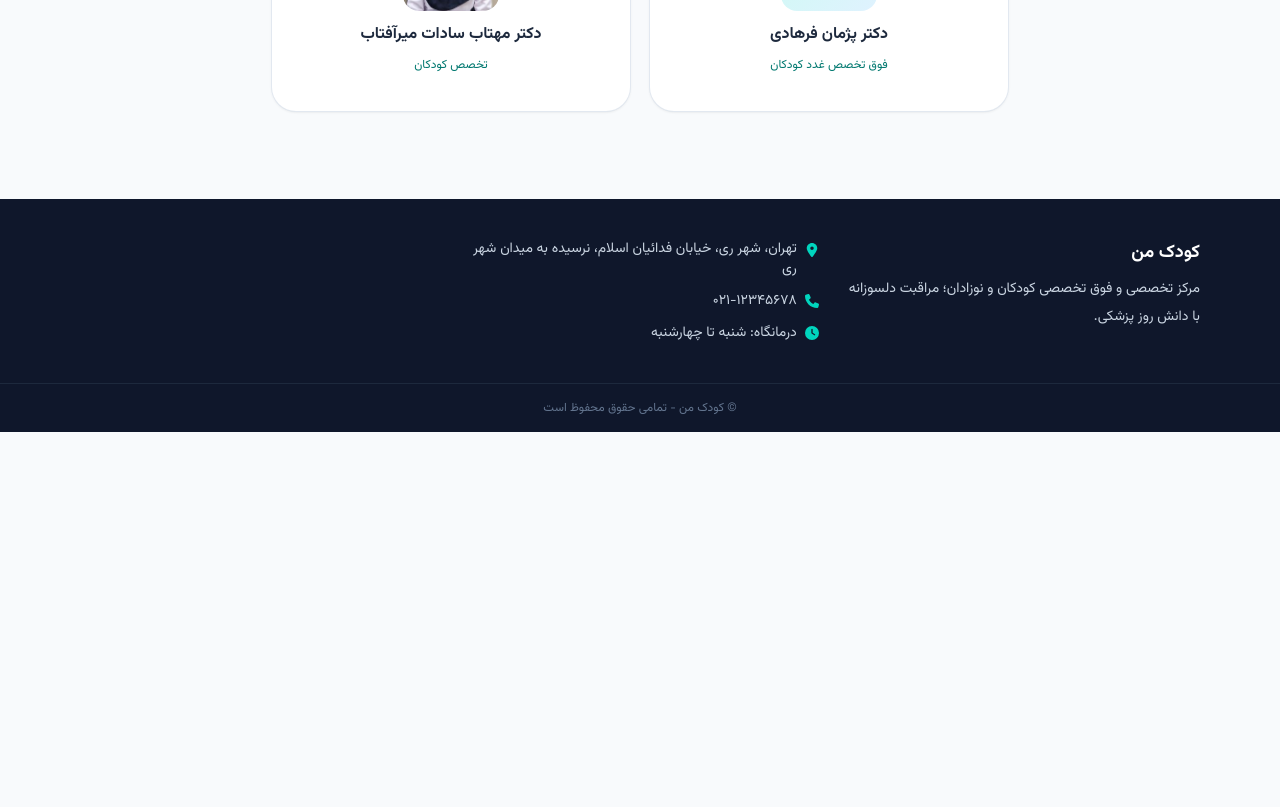
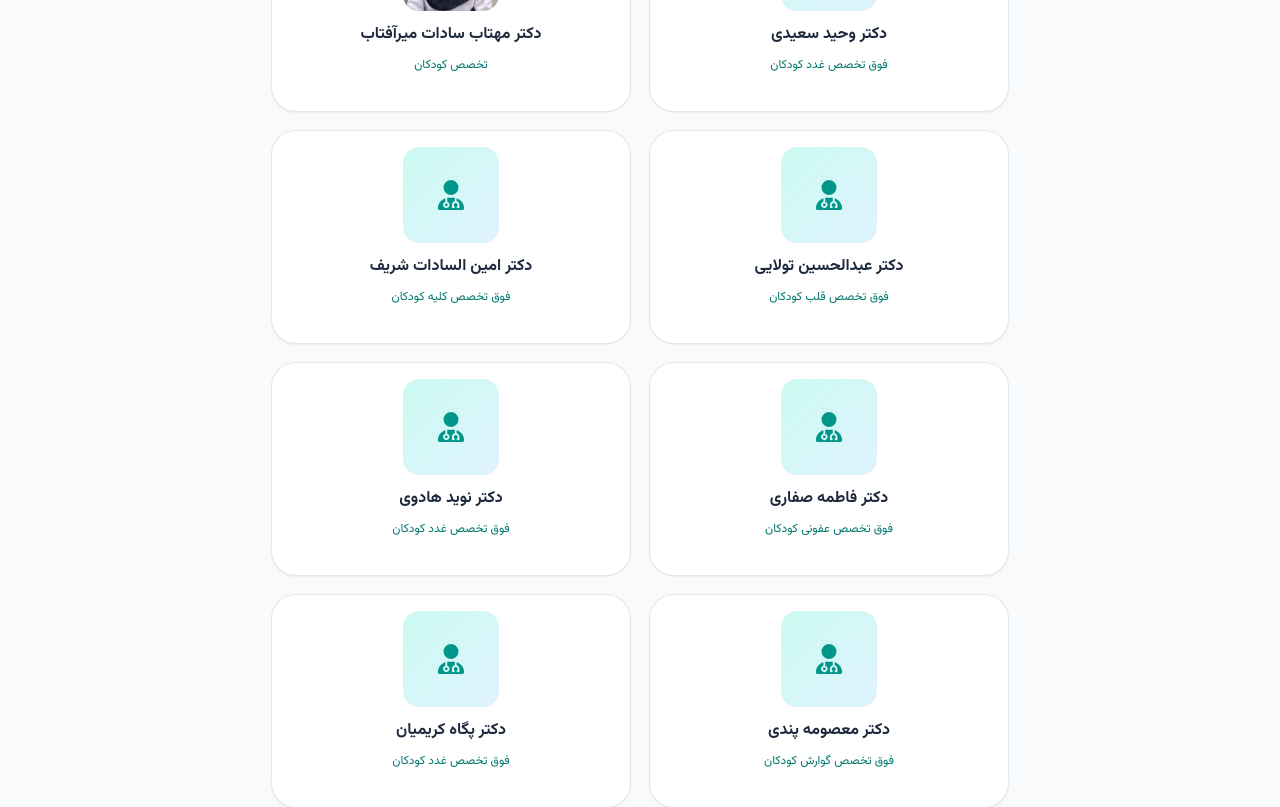
Before and after one commit to mohsenjamalpoor/kodak-man, a Next.js app: page /doctors in a window 1280 px wide. Shown: the part 1320-2127 px from the top of the page. Before the commit the page ends 1752 px from the top, so only its background shows below. Built offline with nearby package versions, Linux system fonts and the light colour scheme.

Commit message:
fix the doctor

```diff
--- a/src/data/doctors.js
+++ b/src/data/doctors.js
@@ -23,9 +23,8 @@ export const doctors = [
     bio: "مسئول بخش مراقبت‌های ویژه نوزادان با تمرکز بر نوزادان نارس و حمایت تنفسی.",
     education: ["دکترای پزشکی عمومی", "تخصص کودکان", "فلوشیپ نوزادان"],
     schedule: {
-      یکشنبه: "۰۸:۰۰ - ۱۲:۰۰",
+      شنبه: "۰۸:۰۰ - ۱۲:۰۰",
       دوشنبه: "۰۸:۰۰ - ۱۲:۰۰",
-      سه‌شنبه: "۰۸:۰۰ - ۱۲:۰۰",
     },
   },
   {
@@ -54,52 +53,51 @@ export const doctors = [
   },
   {
     id: 5,
-    name: "دکتر حسین موسوی",
-    specialty: "فوق تخصص مغز و اعصاب کودکان",
+    name: "دکتر محمد راد گودرزی",
+    specialty: "فوق تخصص قلب کودکان",
     image: null,
     bio: "درمان صرع، تأخیر تکاملی و اختلالات عصبی-عضلانی در کودکان.",
     education: ["دکترای پزشکی عمومی", "تخصص کودکان", "فلوشیپ نورولوژی کودکان"],
-    schedule: { شنبه: "۱۴:۰۰ - ۱۸:۰۰", چهارشنبه: "۱۴:۰۰ - ۱۸:۰۰" },
+    schedule: { دوشنبه: "۰۸:۰۰ - ۱۲:۰۰" },
   },
   {
     id: 6,
-    name: "دکتر نرگس صادقی",
+    name: "دکتر سمانه وحدت نیا ",
     specialty: "فوق تخصص گوارش کودکان",
     image: null,
     bio: "بررسی دردهای شکمی، رفلاکس، آلرژی‌های غذایی و مشکلات تغذیه‌ای کودکان.",
     education: ["دکترای پزشکی عمومی", "تخصص کودکان", "فلوشیپ گوارش کودکان"],
-    schedule: { دوشنبه: "۰۸:۰۰ - ۱۲:۰۰", چهارشنبه: "۱۶:۰۰ - ۱۹:۰۰" },
+    schedule: { شنبه: "۰۸:۰۰ - ۱۲:۰۰", چهارشنبه: "۱۶:۰۰ - ۱۹:۰۰" },
   },
   {
     id: 7,
-    name: "دکتر امیر حسینی",
+    name: "دکتر زهرا صدر",
     specialty: "فوق تخصص عفونی کودکان",
     image: null,
     bio: "تشخیص و درمان عفونت‌ها، تب‌های طول‌کشیده و مشاوره واکسن.",
     education: ["دکترای پزشکی عمومی", "تخصص کودکان", "فلوشیپ عفونی کودکان"],
     schedule: {
-      شنبه: "۱۶:۰۰ - ۱۹:۰۰",
       یکشنبه: "۰۸:۰۰ - ۱۲:۰۰",
-      چهارشنبه: "۰۹:۰۰ - ۱۲:۰۰",
+      سه‌شنبه: "۰۹:۰۰ - ۱۲:۰۰",
     },
   },
   {
     id: 8,
-    name: "دکتر لیلا نوری",
+    name: "دکتر صدیقه یوسف زادگان",
     specialty: "فوق تخصص ریه کودکان",
     image: null,
     bio: "آسم، سرفه‌های مزمن، اختلالات خواب و تنفس و اسپیرومتری کودکان.",
     education: ["دکترای پزشکی عمومی", "تخصص کودکان", "فلوشیپ ریه کودکان"],
-    schedule: { دوشنبه: "۱۴:۰۰ - ۱۸:۰۰", سه‌شنبه: "۰۸:۰۰ - ۱۲:۰۰" },
+    schedule: { شنبه: "۰۸:۰۰ - ۱۲:۰۰" },
   },
   {
     id: 9,
-    name: "دکتر پژمان فرهادی",
+    name: "دکتر وحید سعیدی",
     specialty: "فوق تخصص غدد کودکان",
     image: null,
     bio: "دیابت نوع ۱، اختلالات رشد، بلوغ و تیروئید کودکان.",
     education: ["دکترای پزشکی عمومی", "تخصص کودکان", "فلوشیپ غدد کودکان"],
-    schedule: { یکشنبه: "۱۶:۰۰ - ۱۹:۰۰", چهارشنبه: "۰۸:۰۰ - ۱۱:۰۰" },
+    schedule: { سه‌شنبه: "۰۸:۰۰ - ۱۱:۰۰" },
   },
   {
     id: 10,
@@ -114,6 +112,73 @@ export const doctors = [
       سه‌شنبه: "۰۸:۰۰ - ۱۲:۰۰",
     },
   },
+  {
+    id: 11,
+    name: "دکتر عبدالحسین تولایی",
+    specialty: "فوق تخصص قلب کودکان",
+    image: null,
+    bio: "آسم، سرفه‌های مزمن، اختلالات خواب و تنفس و اسپیرومتری کودکان.",
+    education: ["دکترای پزشکی عمومی", "تخصص کودکان", "فلوشیپ ریه کودکان"],
+    schedule: { شنبه: "۱۴:۰۰ - ۱۸:۰۰", چهارشنبه: "۰۸:۰۰ - ۱۲:۰۰" },
+  },
+  {
+    id: 12,
+    name: "دکتر امین السادات شریف",
+    specialty: "فوق تخصص کلیه کودکان",
+    image: null,
+    bio: "آسم، سرفه‌های مزمن، اختلالات خواب و تنفس و اسپیرومتری کودکان.",
+    education: ["دکترای پزشکی عمومی", "تخصص کودکان", "فلوشیپ ریه کودکان"],
+    schedule: { دوشنبه: "۰۸:۰۰ - ۱۲:۰۰", چهارشنبه: "۰۸:۰۰ - ۱۲:۰۰" },
+  },
+  {
+    id: 13,
+    name: "دکتر فاطمه صفاری",
+    specialty: "فوق تخصص عفونی کودکان",
+    image: null,
+    bio: "تشخیص و درمان عفونت‌ها، تب‌های طول‌کشیده و مشاوره واکسن.",
+    education: ["دکترای پزشکی عمومی", "تخصص کودکان", "فلوشیپ عفونی کودکان"],
+    schedule: {
+      دوشنبه: "۰۹:۰۰ - ۱۲:۰۰",
+    },
+  },
+  {
+    id: 14,
+    name: "دکتر نوید هادوی",
+    specialty: "فوق تخصص غدد کودکان",
+    image: null,
+    bio: "دیابت نوع ۱، اختلالات رشد، بلوغ و تیروئید کودکان.",
+    education: ["دکترای پزشکی عمومی", "تخصص کودکان", "فلوشیپ غدد کودکان"],
+    schedule: { دوشنبه: "۰۸:۰۰ - ۱۱:۰۰" },
+  },
+  {
+    id: 15,
+    name: "دکتر معصومه پندی",
+    specialty: "فوق تخصص گوارش کودکان",
+    image: null,
+    bio: "بررسی دردهای شکمی، رفلاکس، آلرژی‌های غذایی و مشکلات تغذیه‌ای کودکان.",
+    education: ["دکترای پزشکی عمومی", "تخصص کودکان", "فلوشیپ گوارش کودکان"],
+    schedule: { یکشنبه: "۰۸:۰۰ - ۱۲:۰۰" },
+  },
+  {
+    id: 16,
+    name: "دکتر پگاه کریمیان",
+    specialty: "فوق تخصص غدد کودکان",
+    image: null,
+    bio: "دیابت نوع ۱، اختلالات رشد، بلوغ و تیروئید کودکان.",
+    education: ["دکترای پزشکی عمومی", "تخصص کودکان", "فلوشیپ غدد کودکان"],
+    schedule: { شنبه: "۰۸:۰۰ - ۱۱:۰۰" },
+  },
+  {
+    id: 17,
+    name: "دکتر کمیل هادی پور",
+    specialty: " تخصص کودکان",
+    image: null,
+    bio: "مسئول بخش مراقبت‌های ویژه نوزادان با تمرکز بر نوزادان نارس و حمایت تنفسی.",
+    education: ["دکترای پزشکی عمومی", "تخصص کودکان", "فلوشیپ نوزادان"],
+    schedule: {
+      دوشنبه: "۱۲:۰۰ - ۱۴:۰۰",
+    },
+  },
 ];
 
 export const getDoctor = (id) =>
```
